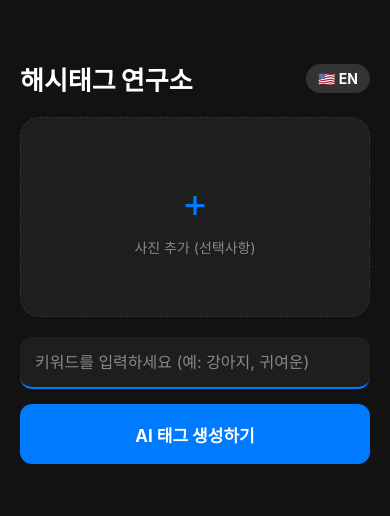
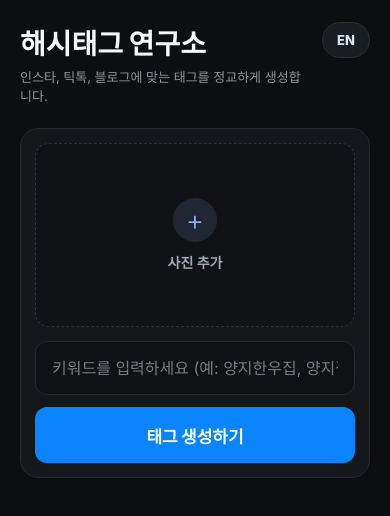
Before and after one commit to gronyse/hastaglab, a React Native app in the folder frontend/: screen / in a window 390 px wide. Shown: the top 516 px of the page. Built offline with nearby package versions, Linux system fonts and the light colour scheme; no server answers.

Commit message:
Polish mobile UI and enrich hashtags

```diff
--- a/frontend/App.js
+++ b/frontend/App.js
@@ -1,14 +1,25 @@
-import React, { useState, useRef, useEffect } from 'react';
+import React, { useEffect, useRef, useState } from 'react';
 import {
-  StyleSheet, Text, View, TextInput, TouchableOpacity, ScrollView,
-  Image, Alert, Dimensions, KeyboardAvoidingView, Platform, Animated
+  Alert,
+  Animated,
+  Dimensions,
+  Image,
+  KeyboardAvoidingView,
+  Platform,
+  SafeAreaView,
+  ScrollView,
+  StyleSheet,
+  Text,
+  TextInput,
+  TouchableOpacity,
+  View,
 } from 'react-native';
+import * as Clipboard from 'expo-clipboard';
+import * as Haptics from 'expo-haptics';
 import * as ImagePicker from 'expo-image-picker';
-import * as Clipboard from 'expo-clipboard';
-import ConfettiCannon from 'react-native-confetti-cannon';
-import * as Haptics from 'expo-haptics';
 import i18n from 'i18next';
 import { initReactI18next, useTranslation } from 'react-i18next';
+import ConfettiCannon from 'react-native-confetti-cannon';
 
 const API_BASE_URL = (
   process.env.EXPO_PUBLIC_API_BASE_URL || 'https://hastaglab-production-eab7.up.railway.app'
@@ -21,43 +32,51 @@ i18n.use(initReactI18next).init({
   resources: {
     en: {
       translation: {
-        title: "Hashtag Lab",
-        addPhoto: "Add a photo (Optional)",
-        placeholder: "Enter keywords (e.g. Dog, Cute)",
-        generating: "AI is analyzing...",
-        generateBtn: "Generate AI Tags",
-        requireInput: "Please add a photo or enter keywords!",
-        copySuccess: "Copied to clipboard!",
-        copyBtn: "Copy",
-        emptyResult: "No tags generated.",
-        networkError: "Network error. Please check your connection.",
-        timeoutError: "Request timed out. Please try again.",
-        serverError: "Server error. Please try again later.",
-        rateLimitError: "Too many requests. Please wait a bit and try again."
-      }
+        title: 'Hashtag Lab',
+        subtitle: 'Sharper tags for feeds, shorts, and search.',
+        addPhoto: 'Add photo',
+        changePhoto: 'Change photo',
+        clearPhoto: 'Remove photo',
+        placeholder: 'Enter keywords (e.g. Seoul BBQ, dessert cafe)',
+        generating: 'Analyzing',
+        generateBtn: 'Generate Tags',
+        requireInput: 'Please add a photo or enter keywords.',
+        copySuccess: 'Copied to clipboard.',
+        copyBtn: 'Copy',
+        emptyResult: 'No tags generated.',
+        networkError: 'Network error. Please check your connection.',
+        timeoutError: 'Request timed out. Please try again.',
+        serverError: 'Server error. Please try again later.',
+        rateLimitError: 'Too many requests. Please wait a bit and try again.',
+        analysisTitle: 'AI Note',
+      },
     },
     ko: {
       translation: {
-        title: "해시태그 연구소",
-        addPhoto: "사진 추가 (선택사항)",
-        placeholder: "키워드를 입력하세요 (예: 강아지, 귀여운)",
-        generating: "AI가 열심히 분석 중...",
-        generateBtn: "AI 태그 생성하기",
-        requireInput: "사진을 추가하거나 키워드를 입력해주세요!",
-        copySuccess: "복사 완료!",
-        copyBtn: "복사하기",
-        emptyResult: "생성된 태그가 없습니다.",
-        networkError: "네트워크 오류입니다. 연결을 확인해주세요.",
-        timeoutError: "요청 시간이 초과됐습니다. 다시 시도해주세요.",
-        serverError: "서버 오류입니다. 잠시 후 다시 시도해주세요.",
-        rateLimitError: "요청이 너무 많습니다. 잠시 후 다시 시도해주세요."
-      }
-    }
-  }
+        title: '해시태그 연구소',
+        subtitle: '인스타, 틱톡, 블로그에 맞는 태그를 정교하게 생성합니다.',
+        addPhoto: '사진 추가',
+        changePhoto: '사진 변경',
+        clearPhoto: '사진 제거',
+        placeholder: '키워드를 입력하세요 (예: 양지한우집, 양지갈비)',
+        generating: '분석 중',
+        generateBtn: '태그 생성하기',
+        requireInput: '사진을 추가하거나 키워드를 입력해주세요.',
+        copySuccess: '복사 완료',
+        copyBtn: '복사',
+        emptyResult: '생성된 태그가 없습니다.',
+        networkError: '네트워크 오류입니다. 연결을 확인해주세요.',
+        timeoutError: '요청 시간이 초과됐습니다. 다시 시도해주세요.',
+        serverError: '서버 오류입니다. 잠시 후 다시 시도해주세요.',
+        rateLimitError: '요청이 너무 많습니다. 잠시 후 다시 시도해주세요.',
+        analysisTitle: 'AI 분석',
+      },
+    },
+  },
 });
 
 const { width } = Dimensions.get('window');
-const TIMEOUT_MS = 60000; // 60초 (이미지+Pro 모델 대응)
+const TIMEOUT_MS = 60000;
 
 export default function App() {
   const { t } = useTranslation();
@@ -69,8 +88,24 @@ export default function App() {
   const [loading, setLoading] = useState(false);
 
   const confettiRef = useRef(null);
-  const bounceAnim = useRef(new Animated.Value(0)).current;
+  const pulseAnim = useRef(new Animated.Value(0)).current;
   const scrollViewRef = useRef(null);
+
+  useEffect(() => {
+    if (!loading) {
+      pulseAnim.setValue(0);
+      return;
+    }
+
+    const loop = Animated.loop(
+      Animated.sequence([
+        Animated.timing(pulseAnim, { toValue: 1, duration: 520, useNativeDriver: true }),
+        Animated.timing(pulseAnim, { toValue: 0, duration: 520, useNativeDriver: true }),
+      ])
+    );
+    loop.start();
+    return () => loop.stop();
+  }, [loading, pulseAnim]);
 
   const toggleLanguage = () => {
     const nextLang = currentLang === 'ko' ? 'en' : 'ko';
@@ -78,18 +113,10 @@ export default function App() {
     setCurrentLang(nextLang);
   };
 
-  useEffect(() => {
-    if (loading) {
-      Animated.loop(
-        Animated.sequence([
-          Animated.timing(bounceAnim, { toValue: -8, duration: 300, useNativeDriver: true }),
-          Animated.timing(bounceAnim, { toValue: 0, duration: 300, useNativeDriver: true })
-        ])
-      ).start();
-    } else {
-      bounceAnim.setValue(0);
-    }
-  }, [loading]);
+  const clearImage = () => {
+    setImage(null);
+    setBase64Image('');
+  };
 
   const pickImage = async () => {
     const { status } = await ImagePicker.requestMediaLibraryPermissionsAsync();
@@ -97,13 +124,14 @@ export default function App() {
       Alert.alert('권한 필요', '사진 접근 권한이 필요합니다. 설정에서 허용해주세요.');
       return;
     }
-    let res = await ImagePicker.launchImageLibraryAsync({
+
+    const res = await ImagePicker.launchImageLibraryAsync({
       mediaTypes: ['images'],
       allowsEditing: true,
-      quality: 0.2,
-      maxWidth: 800,
+      quality: 0.25,
       base64: true,
     });
+
     if (!res.canceled) {
       setImage(res.assets[0].uri);
       setBase64Image(res.assets[0].base64);
@@ -139,7 +167,6 @@ export default function App() {
 
       Haptics.notificationAsync(Haptics.NotificationFeedbackType.Success);
       setTimeout(() => scrollViewRef.current?.scrollToEnd({ animated: true }), 200);
-
     } catch (e) {
       clearTimeout(timeoutId);
       Haptics.notificationAsync(Haptics.NotificationFeedbackType.Error);
@@ -163,104 +190,164 @@ export default function App() {
   const handleCopy = async (tags) => {
     if (!tags) return;
     await Clipboard.setStringAsync(tags);
-    if (confettiRef.current) confettiRef.current.start();
+    confettiRef.current?.start();
   };
 
+  const loadingScale = pulseAnim.interpolate({
+    inputRange: [0, 1],
+    outputRange: [1, 1.08],
+  });
+
   return (
-    <View style={{ flex: 1, backgroundColor: '#121212' }}>
-      <KeyboardAvoidingView behavior={Platform.OS === 'ios' ? 'padding' : 'height'} style={{ flex: 1 }}>
-        <ScrollView ref={scrollViewRef} style={styles.container} contentContainerStyle={{ paddingBottom: 60 }} keyboardShouldPersistTaps="handled">
-
+    <SafeAreaView style={styles.safeArea}>
+      <KeyboardAvoidingView behavior={Platform.OS === 'ios' ? 'padding' : 'height'} style={styles.flex}>
+        <ScrollView
+          ref={scrollViewRef}
+          style={styles.container}
+          contentContainerStyle={styles.content}
+          keyboardShouldPersistTaps="handled"
+        >
           <View style={styles.headerRow}>
+            <View style={styles.headerCopy}>
               <Text style={styles.header}>{t('title')}</Text>
+              <Text style={styles.subtitle}>{t('subtitle')}</Text>
+            </View>
             <TouchableOpacity style={styles.langButton} onPress={toggleLanguage}>
-              <Text style={styles.langText}>{currentLang === 'ko' ? '🇺🇸 EN' : '🇰🇷 KR'}</Text>
+              <Text style={styles.langText}>{currentLang === 'ko' ? 'EN' : 'KR'}</Text>
             </TouchableOpacity>
           </View>
 
-          <TouchableOpacity style={styles.imageCard} onPress={pickImage}>
+          <View style={styles.inputPanel}>
+            <TouchableOpacity style={[styles.imageCard, image && styles.imageCardFilled]} onPress={pickImage}>
               {image ? (
+                <>
                   <Image source={{ uri: image }} style={styles.fullImage} />
+                  <View style={styles.photoOverlay}>
+                    <Text style={styles.photoOverlayText}>{t('changePhoto')}</Text>
+                  </View>
+                </>
               ) : (
                 <View style={styles.placeholder}>
+                  <View style={styles.plusCircle}>
                     <Text style={styles.plus}>+</Text>
+                  </View>
                   <Text style={styles.hint}>{t('addPhoto')}</Text>
                 </View>
               )}
             </TouchableOpacity>
 
+            {image && (
+              <TouchableOpacity
+                accessibilityLabel={t('clearPhoto')}
+                style={styles.clearImageButton}
+                onPress={clearImage}
+              >
+                <Text style={styles.clearImageText}>×</Text>
+              </TouchableOpacity>
+            )}
+
             <TextInput
               style={styles.input}
               placeholder={t('placeholder')}
-            placeholderTextColor="#888"
+              placeholderTextColor="#777A83"
               value={keyword}
               onChangeText={setKeyword}
               multiline={false}
+              returnKeyType="done"
             />
 
-          <TouchableOpacity style={styles.mainButton} onPress={generateAll} disabled={loading}>
+            <TouchableOpacity style={[styles.mainButton, loading && styles.mainButtonDisabled]} onPress={generateAll} disabled={loading}>
               {loading ? (
                 <View style={styles.loadingContainer}>
-                <Animated.Text style={[styles.robotIcon, { transform: [{ translateY: bounceAnim }] }]}>🤖</Animated.Text>
+                  <Animated.View style={[styles.loadingDot, { transform: [{ scale: loadingScale }] }]} />
                   <Text style={styles.buttonText}>{t('generating')}</Text>
                 </View>
               ) : (
                 <Text style={styles.buttonText}>{t('generateBtn')}</Text>
               )}
             </TouchableOpacity>
+          </View>
 
           {result && (
             <View style={styles.resultSection}>
-              <Text style={styles.aiComment}>💬 {result.analysis || '분석이 완료되었습니다.'}</Text>
+              <View style={styles.analysisBox}>
+                <Text style={styles.analysisTitle}>{t('analysisTitle')}</Text>
+                <Text style={styles.aiComment}>{result.analysis || '분석이 완료되었습니다.'}</Text>
+              </View>
+
               <ResultCard title="Instagram" tags={result.instagram || t('emptyResult')} color="#E1306C" onCopy={handleCopy} copyText={t('copyBtn')} />
-              <ResultCard title="TikTok" tags={result.tiktok || t('emptyResult')} color="#000000" onCopy={handleCopy} copyText={t('copyBtn')} />
+              <ResultCard title="TikTok" tags={result.tiktok || t('emptyResult')} color="#111111" onCopy={handleCopy} copyText={t('copyBtn')} />
               <ResultCard title="Naver Blog" tags={result.blog || t('emptyResult')} color="#03C75A" onCopy={handleCopy} copyText={t('copyBtn')} />
             </View>
           )}
         </ScrollView>
       </KeyboardAvoidingView>
 
-      <ConfettiCannon count={80} origin={{ x: width / 2, y: -20 }} autoStart={false} ref={confettiRef} fadeOut={true} fallSpeed={2500} explosionSpeed={350} colors={['#007AFF', '#E1306C', '#03C75A', '#FFD700']} />
-    </View>
+      <ConfettiCannon
+        count={70}
+        origin={{ x: width / 2, y: -20 }}
+        autoStart={false}
+        ref={confettiRef}
+        fadeOut
+        fallSpeed={2400}
+        explosionSpeed={320}
+        colors={['#0A84FF', '#E1306C', '#03C75A', '#F5C542']}
+      />
+    </SafeAreaView>
   );
 }
 
 const ResultCard = ({ title, tags, color, onCopy, copyText }) => (
   <View style={styles.card}>
-    <View style={[styles.cardTag, { backgroundColor: color }]}>
+    <View style={styles.cardHeader}>
+      <View style={[styles.cardMark, { backgroundColor: color }]} />
       <Text style={styles.cardTitle}>{title}</Text>
     </View>
-    <Text style={styles.tagsText}>{tags || ""}</Text>
+    <Text style={styles.tagsText}>{tags || ''}</Text>
     <TouchableOpacity style={styles.copyButton} onPress={() => onCopy(tags)}>
-      <Text style={styles.emojiText}>📋</Text>
-      <Text style={styles.copyButtonText}>{copyText || ""}</Text>
+      <Text style={styles.copyButtonText}>{copyText || ''}</Text>
     </TouchableOpacity>
   </View>
 );
 
 const styles = StyleSheet.create({
-  container: { flex: 1, padding: 20 },
-  headerRow: { flexDirection: 'row', justifyContent: 'space-between', alignItems: 'center', marginTop: 40, marginBottom: 20 },
-  header: { fontSize: 26, fontWeight: '900', color: '#fff' },
-  langButton: { backgroundColor: '#333', paddingVertical: 6, paddingHorizontal: 12, borderRadius: 20 },
-  langText: { color: '#fff', fontWeight: 'bold' },
-  imageCard: { width: '100%', height: 200, backgroundColor: '#1E1E1E', borderRadius: 20, overflow: 'hidden', marginBottom: 20, borderStyle: 'dashed', borderWidth: 1, borderColor: '#333' },
-  placeholder: { flex: 1, justifyContent: 'center', alignItems: 'center' },
-  plus: { fontSize: 40, color: '#007AFF', marginBottom: 10 },
-  hint: { color: '#888', fontSize: 14 },
+  safeArea: { flex: 1, backgroundColor: '#0D0E10' },
+  flex: { flex: 1 },
+  container: { flex: 1 },
+  content: { paddingHorizontal: 20, paddingTop: 22, paddingBottom: 56 },
+  headerRow: { flexDirection: 'row', alignItems: 'flex-start', justifyContent: 'space-between', marginBottom: 22 },
+  headerCopy: { flex: 1, paddingRight: 18 },
+  header: { color: '#F5F7FA', fontSize: 28, fontWeight: '900' },
+  subtitle: { color: '#8E949E', fontSize: 13, lineHeight: 19, marginTop: 6 },
+  langButton: { width: 48, height: 36, borderRadius: 18, backgroundColor: '#1A1D22', alignItems: 'center', justifyContent: 'center', borderWidth: 1, borderColor: '#2A2E36' },
+  langText: { color: '#DDE4EE', fontSize: 13, fontWeight: '800' },
+  inputPanel: { position: 'relative', backgroundColor: '#15171B', borderRadius: 18, padding: 14, borderWidth: 1, borderColor: '#242832', marginBottom: 20 },
+  imageCard: { height: 184, backgroundColor: '#101216', borderRadius: 14, overflow: 'hidden', marginBottom: 14, borderWidth: 1, borderColor: '#2B303A', borderStyle: 'dashed' },
+  imageCardFilled: { borderStyle: 'solid', borderColor: '#2F3744' },
+  placeholder: { flex: 1, alignItems: 'center', justifyContent: 'center' },
+  plusCircle: { width: 44, height: 44, borderRadius: 22, backgroundColor: '#202733', alignItems: 'center', justifyContent: 'center', marginBottom: 10 },
+  plus: { color: '#8AB4FF', fontSize: 28, fontWeight: '300', lineHeight: 32 },
+  hint: { color: '#A1A8B3', fontSize: 14, fontWeight: '700' },
   fullImage: { width: '100%', height: '100%', resizeMode: 'cover' },
-  input: { backgroundColor: '#1E1E1E', color: '#fff', padding: 15, borderRadius: 12, fontSize: 16, marginBottom: 15, borderBottomWidth: 2, borderBottomColor: '#007AFF' },
-  mainButton: { backgroundColor: '#007AFF', padding: 10, borderRadius: 12, alignItems: 'center', minHeight: 60, justifyContent: 'center' },
+  photoOverlay: { position: 'absolute', left: 10, bottom: 10, paddingHorizontal: 10, paddingVertical: 6, borderRadius: 8, backgroundColor: 'rgba(10, 12, 16, 0.72)' },
+  photoOverlayText: { color: '#F2F5F9', fontSize: 12, fontWeight: '800' },
+  clearImageButton: { position: 'absolute', right: 24, top: 24, width: 32, height: 32, borderRadius: 16, backgroundColor: 'rgba(8, 10, 14, 0.86)', alignItems: 'center', justifyContent: 'center', borderWidth: 1, borderColor: 'rgba(255,255,255,0.16)' },
+  clearImageText: { color: '#FFFFFF', fontSize: 24, lineHeight: 27, fontWeight: '300' },
+  input: { minHeight: 54, backgroundColor: '#0F1115', color: '#F3F6FA', paddingHorizontal: 16, borderRadius: 12, fontSize: 16, borderWidth: 1, borderColor: '#252A33', marginBottom: 12 },
+  mainButton: { backgroundColor: '#0A84FF', minHeight: 56, borderRadius: 12, alignItems: 'center', justifyContent: 'center' },
+  mainButtonDisabled: { backgroundColor: '#355F95' },
   loadingContainer: { flexDirection: 'row', alignItems: 'center', justifyContent: 'center' },
-  robotIcon: { fontSize: 24, marginRight: 10 },
-  buttonText: { color: '#fff', fontWeight: 'bold', fontSize: 17 },
-  resultSection: { marginTop: 20 },
-  aiComment: { color: '#A0A0A0', marginBottom: 15, fontStyle: 'italic', textAlign: 'center' },
-  card: { backgroundColor: '#1E1E1E', borderRadius: 15, padding: 15, marginBottom: 15 },
-  cardTag: { alignSelf: 'flex-start', paddingHorizontal: 10, paddingVertical: 4, borderRadius: 6, marginBottom: 10 },
-  cardTitle: { color: '#fff', fontWeight: 'bold', fontSize: 11 },
-  tagsText: { color: '#ccc', fontSize: 15, lineHeight: 22 },
-  copyButton: { alignSelf: 'flex-end', marginTop: 15, backgroundColor: '#333', paddingVertical: 8, paddingHorizontal: 15, borderRadius: 8, flexDirection: 'row', alignItems: 'center', justifyContent: 'center' },
-  emojiText: { fontSize: 13, marginRight: 5 },
-  copyButtonText: { color: '#fff', fontWeight: '600', fontSize: 13, includeFontPadding: false }
+  loadingDot: { width: 10, height: 10, borderRadius: 5, backgroundColor: '#FFFFFF', marginRight: 10 },
+  buttonText: { color: '#FFFFFF', fontWeight: '900', fontSize: 17 },
+  resultSection: { marginTop: 2 },
+  analysisBox: { backgroundColor: '#15171B', borderRadius: 14, padding: 16, marginBottom: 12, borderWidth: 1, borderColor: '#242832' },
+  analysisTitle: { color: '#8AB4FF', fontSize: 12, fontWeight: '900', marginBottom: 8 },
+  aiComment: { color: '#C9CED6', fontSize: 15, lineHeight: 23 },
+  card: { backgroundColor: '#181A1F', borderRadius: 14, padding: 16, marginBottom: 12, borderWidth: 1, borderColor: '#242832' },
+  cardHeader: { flexDirection: 'row', alignItems: 'center', marginBottom: 12 },
+  cardMark: { width: 8, height: 24, borderRadius: 4, marginRight: 10 },
+  cardTitle: { color: '#F4F6F9', fontWeight: '900', fontSize: 15 },
+  tagsText: { color: '#D7DBE2', fontSize: 16, lineHeight: 25 },
+  copyButton: { alignSelf: 'flex-end', marginTop: 14, backgroundColor: '#252932', paddingVertical: 9, paddingHorizontal: 18, borderRadius: 10, borderWidth: 1, borderColor: '#303642' },
+  copyButtonText: { color: '#F2F5F9', fontWeight: '800', fontSize: 13 },
 });
```
Also changed, not shown: 1 other file (tests, documents, lock files or other folders). Lines whose indentation alone changed are shown as unchanged.
